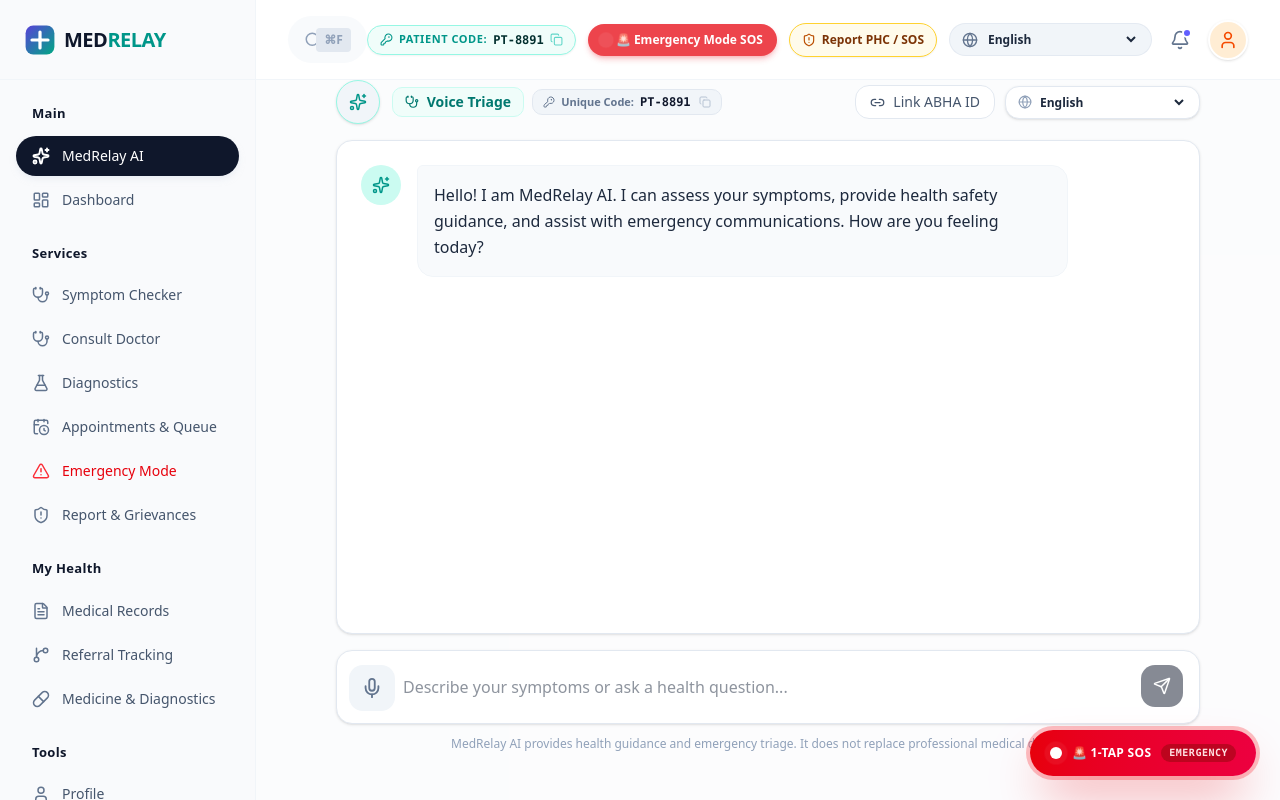
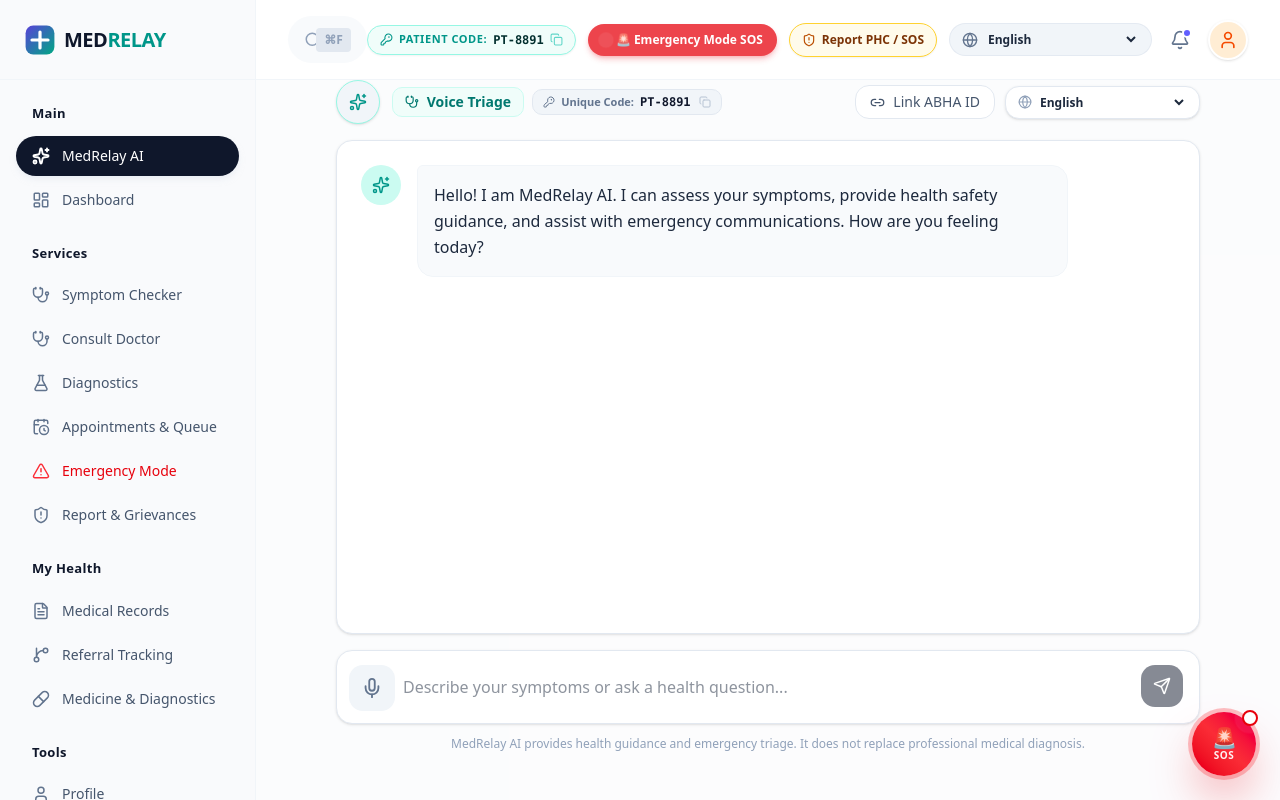
Before and after one commit to gokul-sai-wq/medrelay, a Next.js app: page / in a window 1280 px wide. Built offline with nearby package versions, Linux system fonts and the light colour scheme.

Commit message:
style: transform floating bottom-right SOS button into a circular floating action button

```diff
--- a/src/app/(user)/layout.tsx
+++ b/src/app/(user)/layout.tsx
@@ -123,18 +123,18 @@
           </div>
         </div>
 
-        {/* Floating Bottom-Right Emergency SOS Button */}
+        {/* Floating Bottom-Right Emergency SOS Circle Button */}
         <Link
           href="/emergency"
-          className="fixed bottom-6 right-6 z-50 bg-gradient-to-r from-red-600 to-rose-600 hover:from-red-700 hover:to-rose-700 text-white font-extrabold text-sm px-5 py-3.5 rounded-full shadow-2xl shadow-red-600/50 flex items-center gap-2.5 ring-4 ring-red-500/30 hover:scale-105 active:scale-95 transition-all group cursor-pointer"
+          className="fixed bottom-6 right-6 z-50 w-16 h-16 rounded-full bg-gradient-to-tr from-red-600 via-red-500 to-rose-600 text-white font-black shadow-2xl shadow-red-600/60 flex flex-col items-center justify-center ring-4 ring-red-500/30 hover:scale-110 active:scale-95 transition-all group cursor-pointer"
           title="1-Tap Emergency SOS Gateway"
         >
-          <span className="relative flex h-3 w-3">
-            <span className="animate-ping absolute inline-flex h-full w-full rounded-full bg-white opacity-75"></span>
-            <span className="relative inline-flex rounded-full h-3 w-3 bg-white"></span>
+          <span className="absolute -top-0.5 -right-0.5 flex h-4 w-4">
+            <span className="animate-ping absolute inline-flex h-full w-full rounded-full bg-white opacity-90"></span>
+            <span className="relative inline-flex rounded-full h-4 w-4 bg-white border-2 border-red-600"></span>
           </span>
-          <span className="tracking-wide uppercase text-xs font-black">🚨 1-Tap SOS</span>
-          <span className="bg-red-800/60 text-red-100 text-[10px] font-mono px-2 py-0.5 rounded-full uppercase tracking-wider group-hover:bg-red-900/80 transition-colors">Emergency</span>
+          <span className="text-xl leading-none mb-0.5 group-hover:scale-110 transition-transform">🚨</span>
+          <span className="text-[10px] font-black tracking-wider uppercase leading-none text-red-50">SOS</span>
         </Link>
       </main>
     </div>
```
